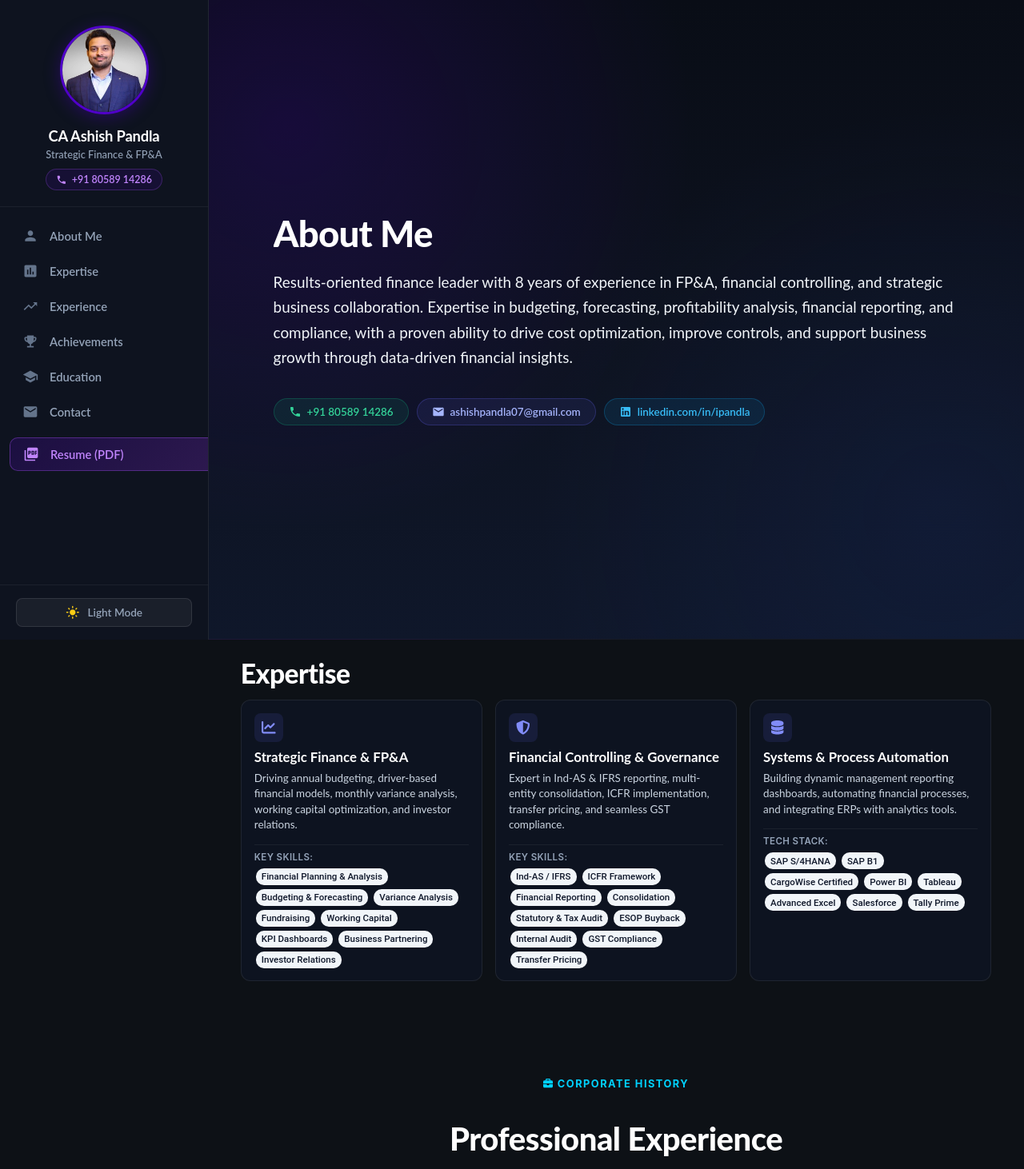
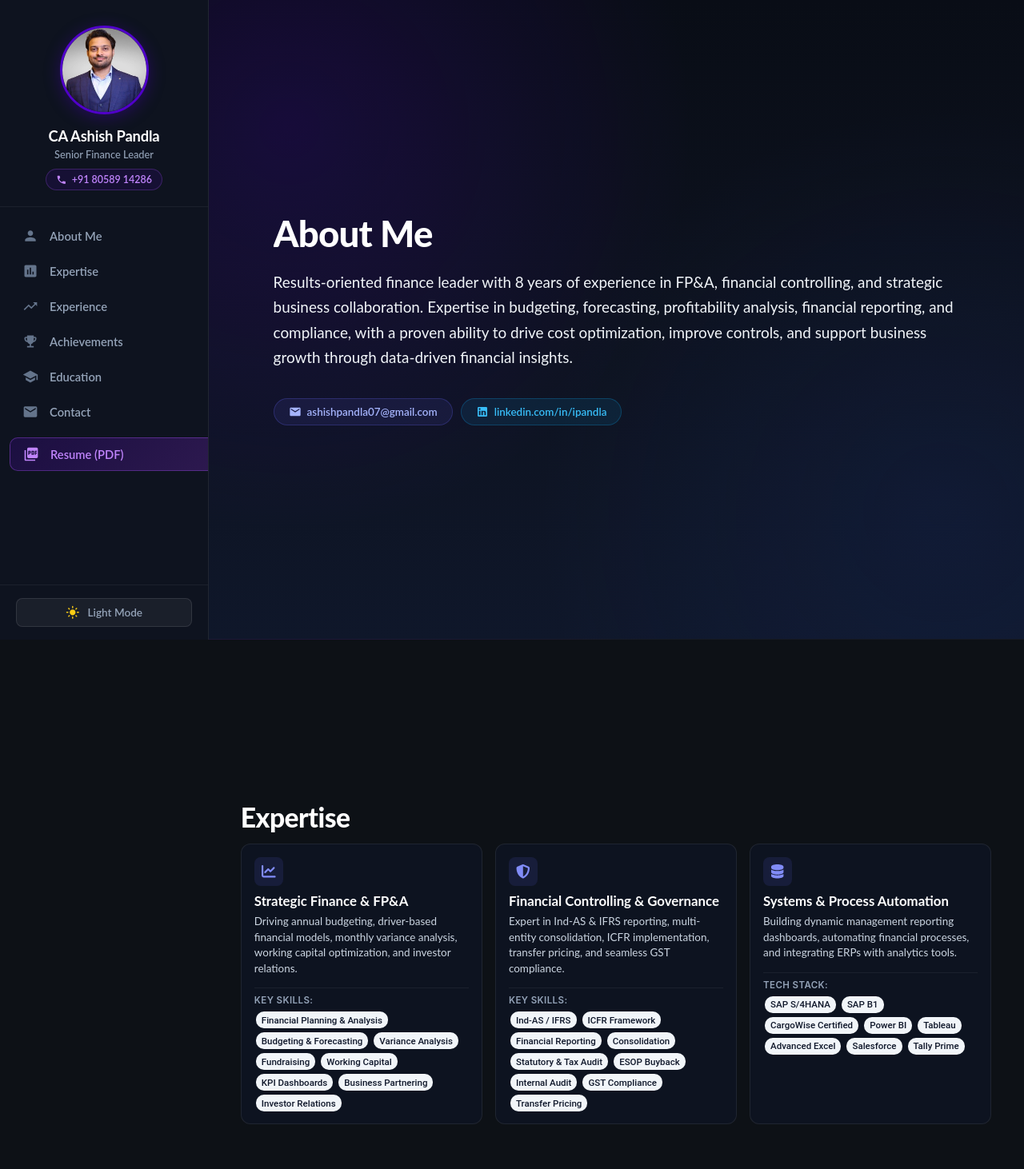
Before and after one commit to Ashishpandla07/Portfolio, a React (Create React App) app: page / in a window 1280 px wide. Shown: the top 1462 px of the page at 80% size. Built offline with nearby package versions, Linux system fonts and the light colour scheme.

Commit message:
Align sections as full 100vh slides, remove phone badge from About Me, and update sidebar role

```diff
--- a/src/assets/styles/Education.scss
+++ b/src/assets/styles/Education.scss
@@ -1,7 +1,9 @@
 .education-container {
-  padding: 28px 5% 20px;
+  min-height: 100vh;
+  padding: 35px 5% 25px;
   display: flex;
   flex-direction: column;
+  justify-content: center;
   text-align: left;
   box-sizing: border-box;
   width: 100%;
--- a/src/assets/styles/Expertise.scss
+++ b/src/assets/styles/Expertise.scss
@@ -1,10 +1,12 @@
 .skills-container {
     width: 100%;
     max-width: 1200px;
-    padding: 24px 4% 16px;
+    min-height: 100vh;
+    padding: 40px 4% 30px;
     box-sizing: border-box;
     display: flex;
     flex-direction: column;
+    justify-content: center;
     text-align: left;
 
     .skills-title {
--- a/src/assets/styles/Project.scss
+++ b/src/assets/styles/Project.scss
@@ -1,9 +1,11 @@
 .projects-container {
     width: 100%;
     max-width: 1200px;
-    padding: 16px 4% 10px;
+    min-height: 100vh;
+    padding: 30px 4% 20px;
     display: flex;
     flex-direction: column;
+    justify-content: center;
     text-align: left;
     box-sizing: border-box;
 
--- a/src/components/Main.tsx
+++ b/src/components/Main.tsx
@@ -1,7 +1,6 @@
 import React from "react";
 import LinkedInIcon from '@mui/icons-material/LinkedIn';
 import EmailIcon from '@mui/icons-material/Email';
-import PhoneIcon from '@mui/icons-material/Phone';
 import '../assets/styles/Main.scss';
 
 function Main() {
@@ -13,15 +12,12 @@ function Main() {
 
           <div className="about-statement">
             <p className="statement-line lead">
-              Results-oriented finance leader with 8 years of experience in FP&A, financial controlling, and strategic business collaboration. Expertise in budgeting, forecasting, profitability analysis, financial reporting, and compliance, with a proven ability to drive cost optimization, improve controls, and support business growth through data-driven financial insights.</p>
+              Results-oriented finance leader with 8 years of experience in FP&A, financial controlling, and strategic business collaboration. Expertise in budgeting, forecasting, profitability analysis, financial reporting, and compliance, with a proven ability to drive cost optimization, improve controls, and support business growth through data-driven financial insights.
+            </p>
           </div>
 
-          {/* Clean Contact Badges */}
+          {/* Clean Contact Badges (Email & LinkedIn only) */}
           <div className="about-badges">
-            <a href="tel:+918058914286" className="badge-item phone">
-              <PhoneIcon className="badge-icon" />
-              <span>+91 80589 14286</span>
-            </a>
             <a href="mailto:ashishpandla07@gmail.com" className="badge-item email">
               <EmailIcon className="badge-icon" />
               <span>ashishpandla07@gmail.com</span>
--- a/src/components/Navigation.tsx
+++ b/src/components/Navigation.tsx
@@ -55,7 +55,7 @@ function Navigation({ parentToChild, modeChange }: NavigationProps) {
           <img src={profileImg} alt="CA Ashish Pandla" />
         </div>
         <h2 className="sidebar-name">CA Ashish Pandla</h2>
-        <p className="sidebar-role">Strategic Finance & FP&A</p>
+        <p className="sidebar-role">Senior Finance Leader</p>
         <a href="tel:+918058914286" className="sidebar-phone">
           <PhoneIcon sx={{ fontSize: '0.85rem' }} />
           <span>+91 80589 14286</span>
```
